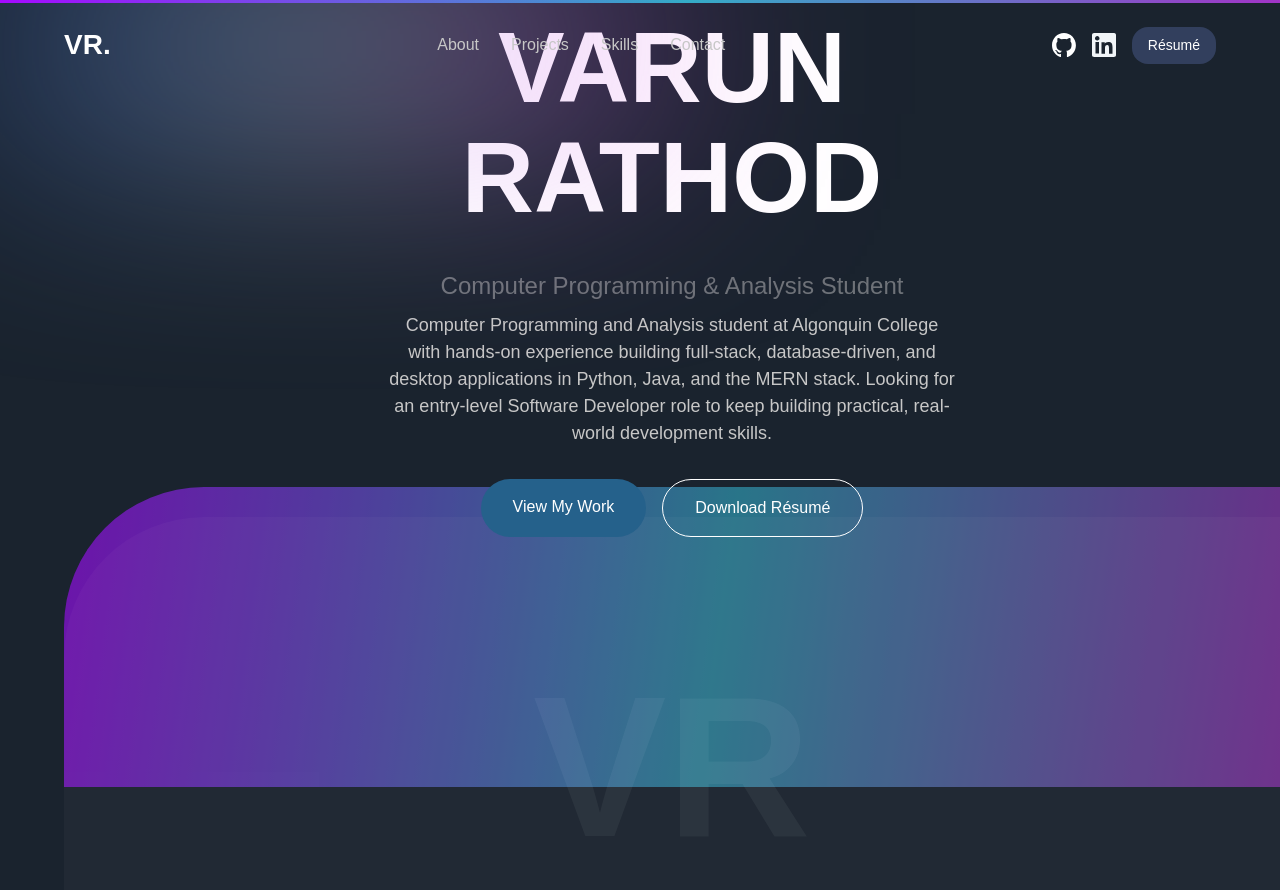
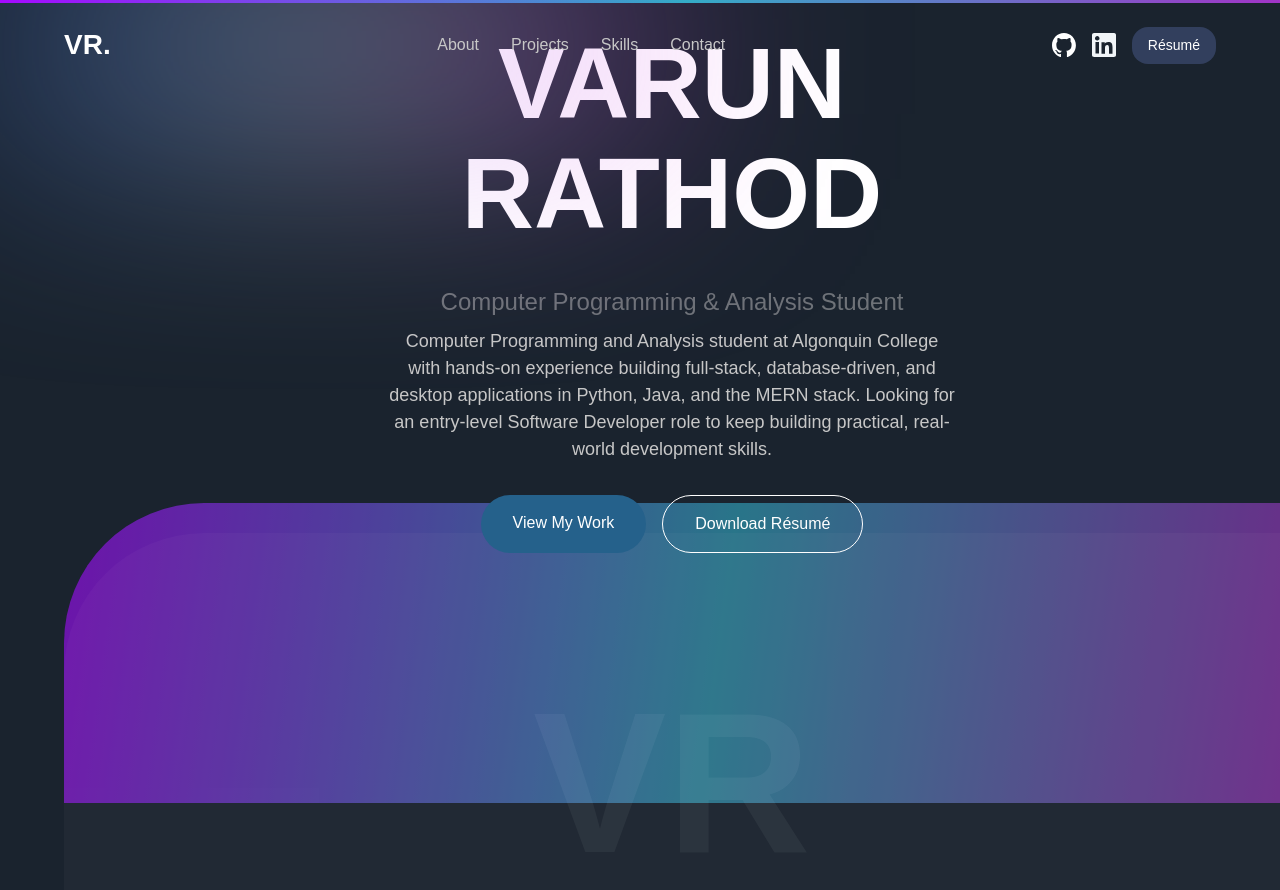
Before and after one commit to varunop18/portfolio, a Next.js app: page / in a window 1280 px wide. Shown: the top 890 px of the page. Built offline with nearby package versions, Linux system fonts and the light colour scheme; a web font is replaced by a local one.

Commit message:
fix navbar overlapping hero name

```diff
--- a/sections/Hero.jsx
+++ b/sections/Hero.jsx
@@ -65,7 +65,7 @@ const Hero = () => {
   if (prefersReduced) {
     return (
       <section
-        className="sm:pl-16 pl-6 pt-20 pb-12"
+        className="sm:pl-16 pl-6 pt-28 pb-12"
         id="hero"
         aria-label="Hero"
       >
@@ -119,7 +119,7 @@ const Hero = () => {
     >
       <div className="sticky top-0 h-screen">
         <div
-          className="pt-20 pb-8 sm:pl-16 pl-6 h-full flex flex-col justify-center"
+          className="pt-28 pb-8 sm:pl-16 pl-6 h-full flex flex-col justify-center"
         >
           <div
             className={`${styles.innerWidth} mx-auto flex flex-col relative`}
```
Also changed, not shown: 1 other file (tests, documents, lock files or other folders).
